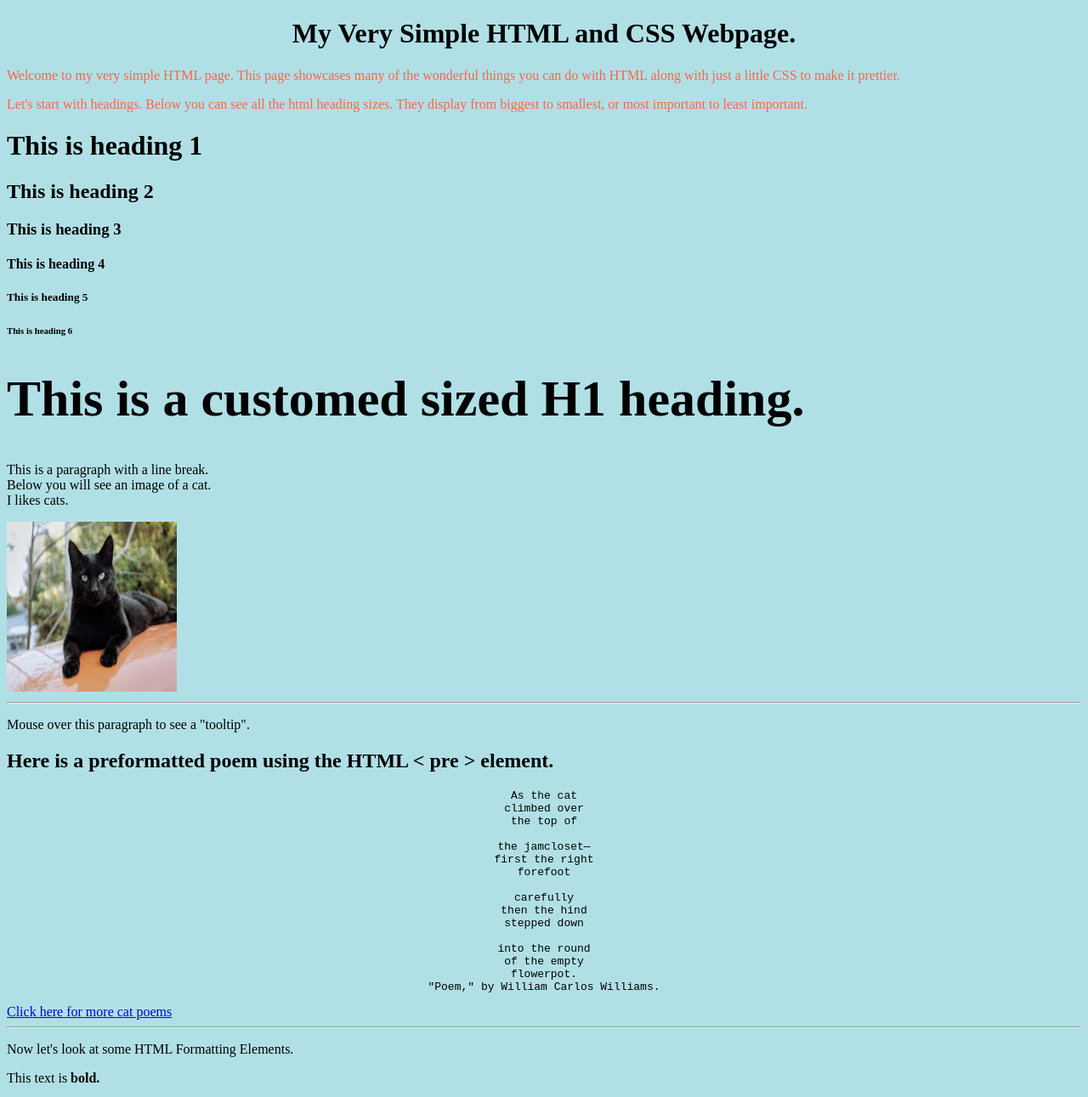
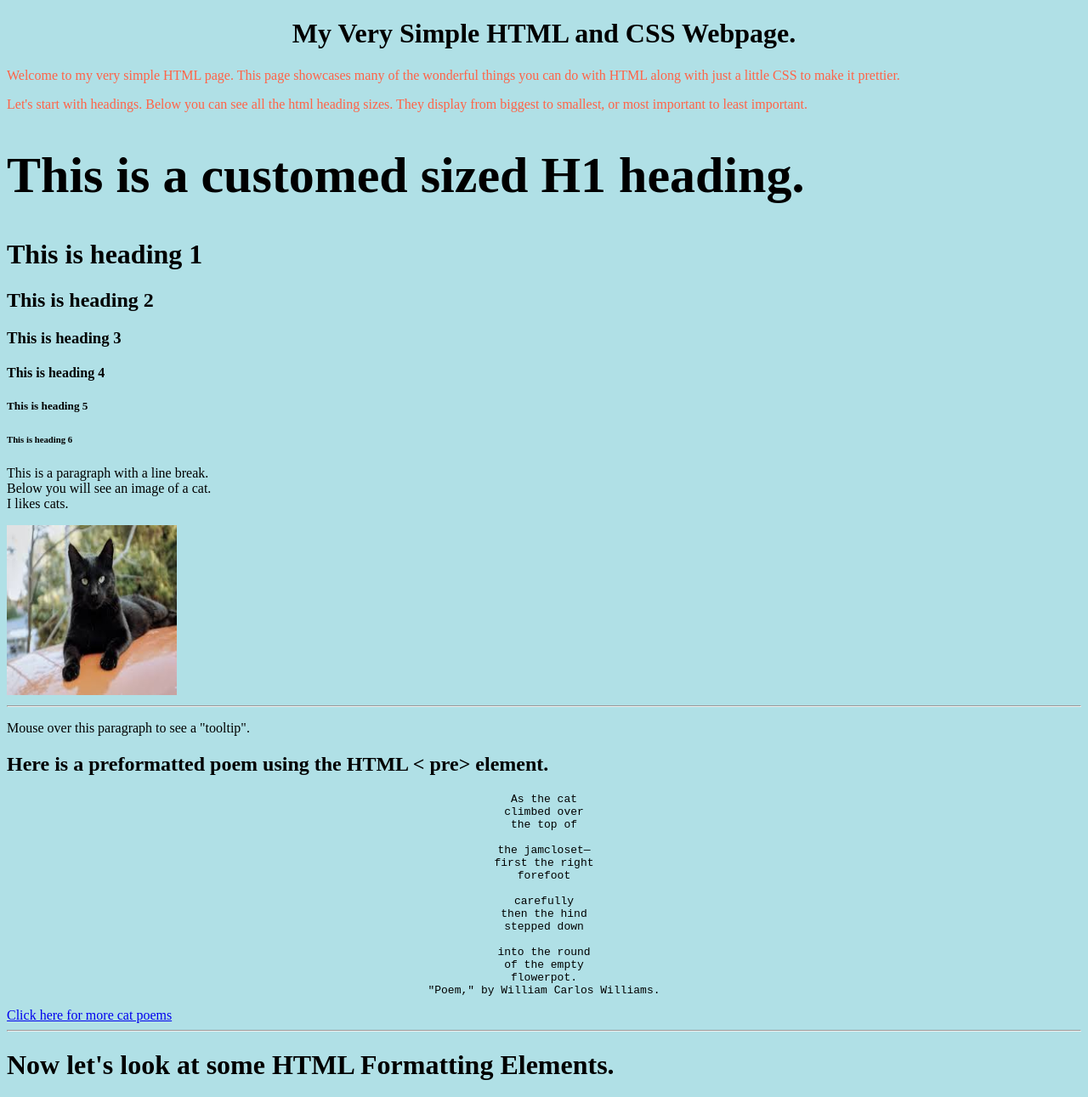
Before and after one commit to EEymann/basic-html, a plain HTML site: page index.html in a window 1280 px wide. Shown: the top 1291 px of the page at 85% size. Drawn offline with Linux system fonts and the light colour scheme.

Commit message:
Move the custom H1 to the top of the heading.

```diff
--- a/index.html
+++ b/index.html
@@ -1,11 +1,13 @@
 <!DOCTYPE html>
 <html lang="en" dir="ltr">
+
 <head>
   <meta charset="utf-8">
   <!-- Below is the title of my website. It won't be seen in the body of the page. -->
   <title>A very Basic HTML Page with some CSS</title>
 </head>
 <!-- Here I will add a CSS background-color property to make the background of my HTML page poweder blue. -->
+
 <body style="background-color:powderblue;">
   <!-- Below is an h1 tag. It defines the most important heading. Here I will write my welcome message. I will center it using the CSS text-align property. -->
   <h1 style="text-align:center;">My Very Simple HTML and CSS Webpage.</h1>
@@ -14,6 +16,9 @@
   <!--I can use the CSS color property to define the color of my paragraph below. -->
   <p style="color:tomato">Welcome to my very simple HTML page. This page showcases many of the wonderful things you can do with HTML along with just a little CSS to make it prettier.</p>
   <p style="color:tomato"> Let's start with headings. Below you can see all the html heading sizes. They display from biggest to smallest, or most important to least important.</p>
+
+  <!--Each HTML heading has a default size. However, you can specify the size fr any heading with the style attribute, using the CSS font-size property: -->
+  <h1 style="font-size: 60px;">This is a customed sized H1 heading.</h1>
   <h1>This is heading 1</h1>
   <h2>This is heading 2</h2>
   <h3>This is heading 3</h3>
@@ -22,21 +27,16 @@
   <h6>This is heading 6</h6>
 
 
-<!--Each HTML heading has a default size. However, you can specify the size fr any heading with the style attribute, using the CSS font-size property: -->
-<h1 style="font-size: 60px;">This is a customed sized H1 heading.</h1>
   <!--Below is a line break. It does not need a closing tag.-->
   <p>This is a paragraph with a line break. <br> Below you will see an image of a cat. <br> I likes cats.</p>
   <!-- Below is an image. HTML images are defined with the <img> tag. The source file (src), alternative text (alt), width, and height are provided as attributes:-->
-<img src="img/blackcat.jpg" alt="A picture of a black cat" width="200" height="200"
-
-
-  <!--Below is a horizontal rule. This will make a line across the page. -->
+  <img src="img/blackcat.jpg" alt="A picture of a black cat" width="200" height="200" <!--Below is a horizontal rule. This will make a line across the page. -->
   <hr>
   <!-- Below I'll apply a style attribute. It can be used to add styles to an element, such as color, font, size, and more. -->
   <!-- The title attribute defines some extra info about an element. The value of the title attribute will be displayed as a tooltip when you mouse over the element: -->
   <p title="I'm a tooltip">Mouse over this paragraph to see a "tooltip".</p>
   <!--The text inside a <pre> element is displayed in a fixed-width font (usually Courier), and it preserves both spaces and line breaks. I also centered it using CSS property text-align: -->
-<h2>Here is a preformatted poem using the HTML < pre > element.</h2>
+  <h2>Here is a preformatted poem using the HTML < pre> element.</h2>
   <pre style="text-align:center;">
 As the cat
 climbed over
@@ -58,7 +58,7 @@ flowerpot.
   <!--Below is a link to where I found the above poem. -->
   <a href="https://lithub.com/15-great-cat-poems-not-written-by-cats/">Click here for more cat poems</a>
   <hr>
-<p>Now let's look at some HTML Formatting Elements.</p>
+  <h1>Now let's look at some HTML Formatting Elements.</h1>
   <p>This text is <b>bold.</b></p>
   <p>This text is <strong>important.</strong></p>
   <p>This text is <i>italic.</i></p>
@@ -72,4 +72,5 @@ flowerpot.
 
 
 </body>
+
 </html>
```
Lines whose indentation alone changed are shown as unchanged.
